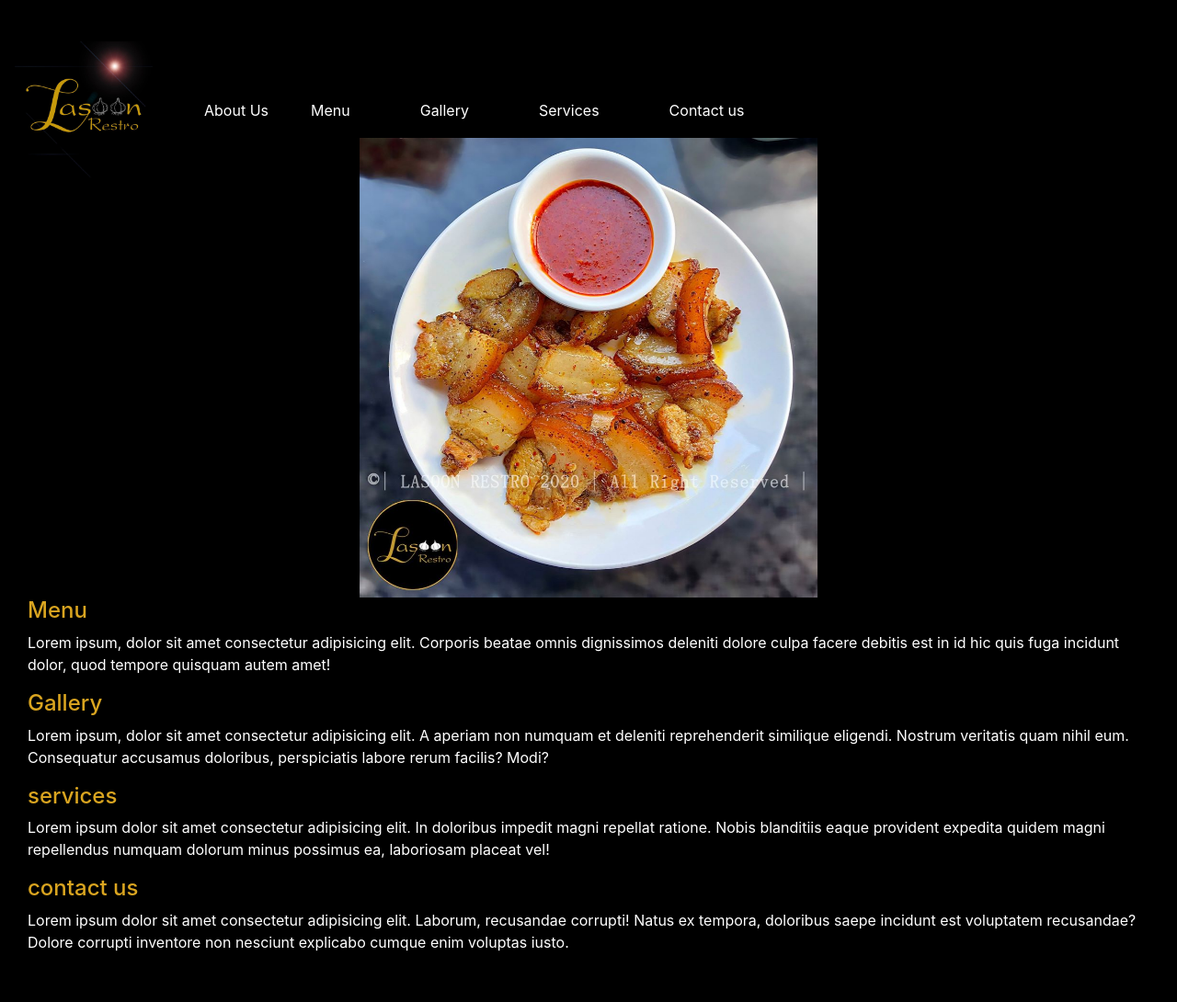
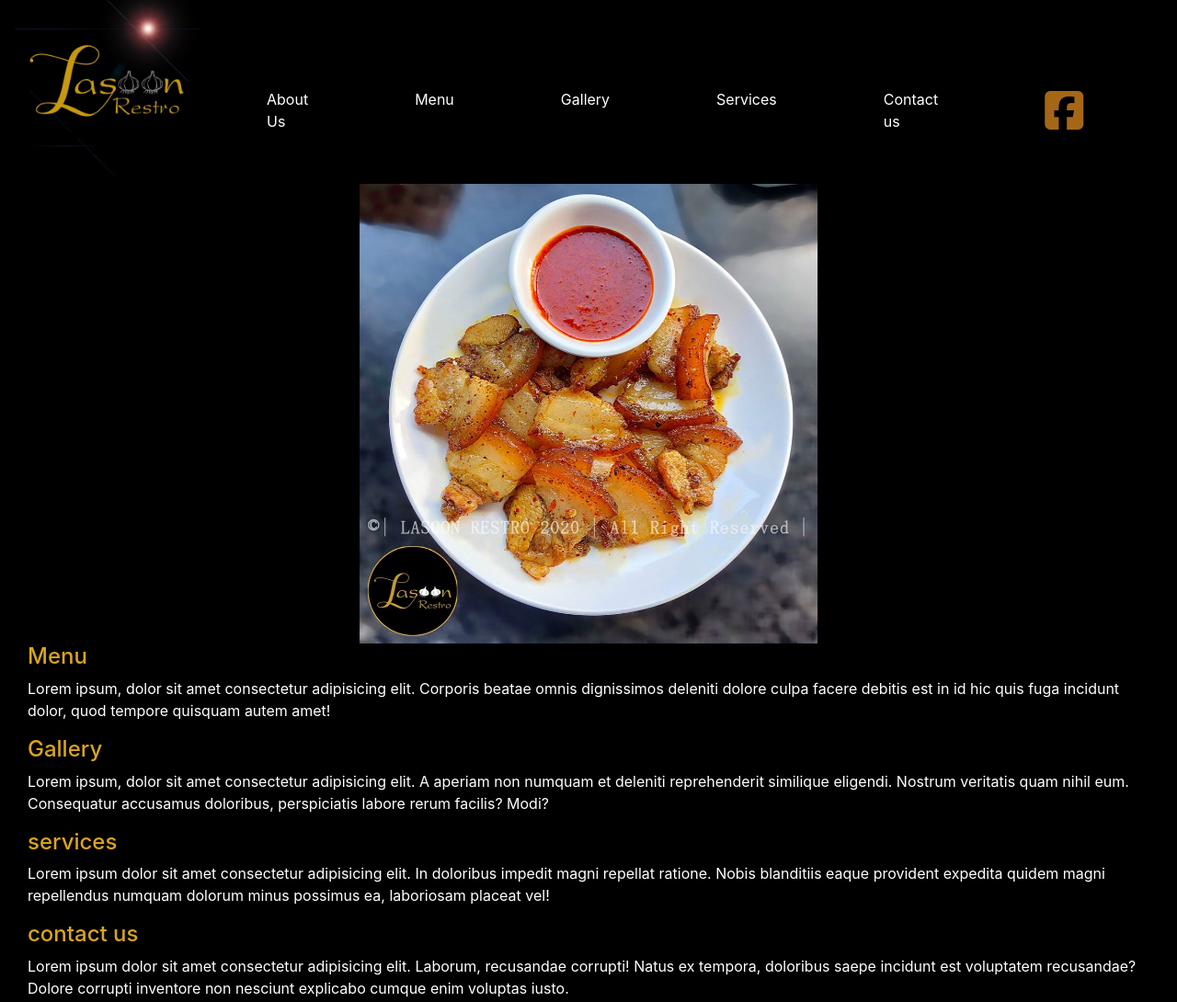
Before and after one commit to jyochsna/lasoonrestro, a plain HTML site: page index.html in a window 1280 px wide. Shown: the whole page at 92% size. Before the commit the page ends 1053 px from the top, so only its background shows below. Drawn offline with nearby package versions, Linux system fonts and the light colour scheme.

Commit message:
facebook and instagram icon added

```diff
--- a/assets/css/style.css
+++ b/assets/css/style.css
@@ -26,8 +26,8 @@ p{
 }
 
 img{
-    height: 150px;
-    width:150px;
+    height: 200px;
+    width:200px;
     /* background-color: transparent; */
 }
 /* .navbar-toggler-icon {
@@ -37,17 +37,18 @@ img{
 
 .navbar{
     margin-top: 0;
-   /* margin-left: 20%; */
-    text-align: center;
+   /* margin-left: 15%;
+    text-align: center; */
     height:30%;
+    margin-bottom: 30px;
 
 }
 /* .navbar a{
   padding:30px;
 } */
 
-.nav-item{
-    padding:30px;
+ .nav-item{
+    padding:50px;
 }
 
 
@@ -56,7 +57,9 @@ img{
     margin-top: 6px;
     margin-bottom: 3px;
 
-}
+} */
+
+
 
 
 
@@ -69,19 +72,20 @@ img{
 /*
  .carousel{
 
-    width:640px;
-    height:360px;
+    /* width:640px;
+    height:360px; */
 
 
-}  */
-
+/*  */
 #carouselExampleIndicators{
     padding-top:100px;
+
 
 }
 
 .carousel-inner{
  align-items: center;
+ margin-top: 150px;
 
 }
 
--- a/index.html
+++ b/index.html
@@ -22,7 +22,7 @@
 
     <div class="container-fluid">
     <nav class="navbar navbar-expand-lg fixed-top navbar-dark">
-        <a class="navbar-brand" href="#"><img src="assets/images/lasoon.jpg" Home</a>
+        <a class="navbar-brand" style="margin-bottom: 50px;" href="#"><img src="assets/images/lasoon.jpg"/></a>
         <button class="navbar-toggler" type="button" data-toggle="collapse" data-target="#navbarSupportedContent"
             aria-controls="navbarSupportedContent" aria-expanded="false" aria-label="Toggle navigation">
             <span class="navbar-toggler-icon" ></span>
@@ -31,7 +31,7 @@
         <div class="collapse navbar-collapse" id="navbarSupportedContent">
             <ul class="navbar-nav justify-content-center">
 
-                <li class="nav-item-1">
+                <li class="nav-item">
                     <a class="nav-link " style="color:white;" href="about.html">About Us</a>
                 </li>
 
@@ -47,6 +47,13 @@
                 <li class="nav-item">
                     <a class="nav-link" style="color:white;"href="#contact">Contact us</a>
                 </li>
+                <li class="nav-item">
+                    <a class="nav-link" style="color:white;"href="#fb"><i class="fab fa-facebook-square fa-3x" style="color: rgb(165, 103, 22);"></i></a>
+                </li>
+                <li class="nav-item">
+                    <a class="nav-link" style="color:white;"href="#fb"> <i class="fab fa-instagram fa-3x" style="color:rgb(165, 103, 22);"></i></a>
+                </li>
+                </ul>
             </div>
  </nav>
 <!-- <div class="social" style="align-items: center;">
```
